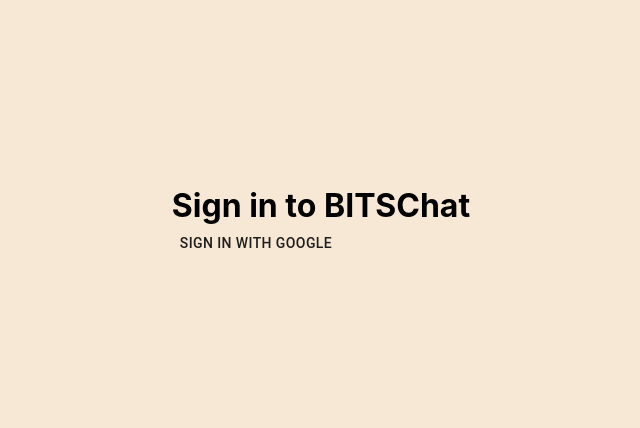
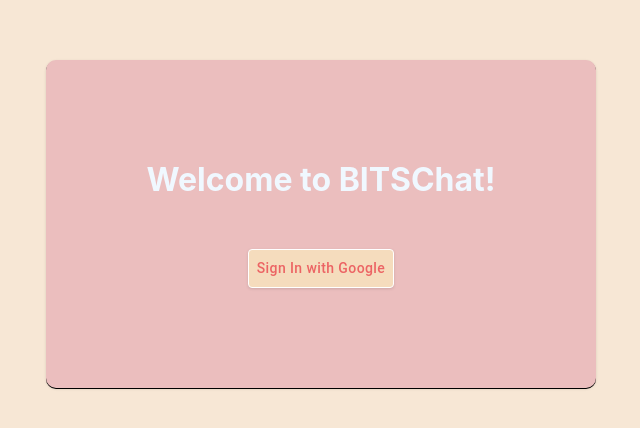
Before and after one commit to rishkwal/bitschat, a React (Create React App) app in the folder bitschat/: page / in a window 1280 px wide. Shown: the part 176-604 px from the top of the page, without its empty margins (319-959 px from the left). Built offline with nearby package versions, Linux system fonts and the light colour scheme.

Commit message:
login design

```diff
--- a/bitschat/src/Login.css
+++ b/bitschat/src/Login.css
@@ -0,0 +1,35 @@
+.login {
+    height: 100vh;
+    width: 100vw;
+    display: grid ;
+    place-items: center;
+}
+
+.login_container {
+    padding: 100px;
+    text-align: center;
+  background-color: #ebbebe;
+  border-radius: 10px;
+  box-shadow: 0 1px 3px rgba(0,0,0,0.12), 0 1px;
+}
+
+.login_container > Button {
+    margin-top: 50px;
+    text-transform: inherit !important;
+    background-color: rgb(245, 220, 189) !important;
+    color:rgb(236, 100, 100);
+    box-shadow: 0px 1px 3px rgba(0,0,0,0.12);
+    border: 1px solid white;
+}
+.login_container > Button:hover{
+    margin-top: 50px;
+    text-transform: inherit !important;
+    background-color: rgb(219, 187, 148) !important;
+    color:rgb(236, 100, 100);
+    box-shadow: 0px 1px 3px rgba(0,0,0,0.12);
+
+}
+
+.login_text{
+    color: aliceblue;
+}
--- a/bitschat/src/Login.js
+++ b/bitschat/src/Login.js
@@ -1,6 +1,7 @@
 import React from 'react';
 import './Login.css';
 import {Button} from '@material-ui/core';
+
 
 function Login() {
 
@@ -10,7 +11,7 @@
 
             <div className='login_container'>
                 <div className = 'login_text'>
-                    <h1> Sign in to BITSChat</h1>
+                    <h1> Welcome to BITSChat!</h1>
                 </div>
                 <Button onClick={signIn}>
                     Sign In with Google
```
Also changed, not shown: 1 other file (tests, documents, lock files or other folders).
